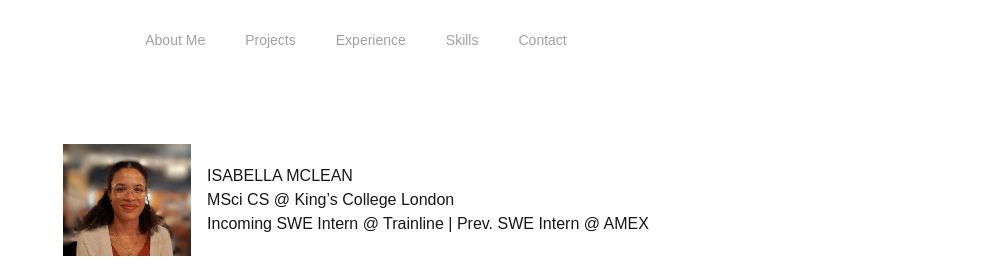
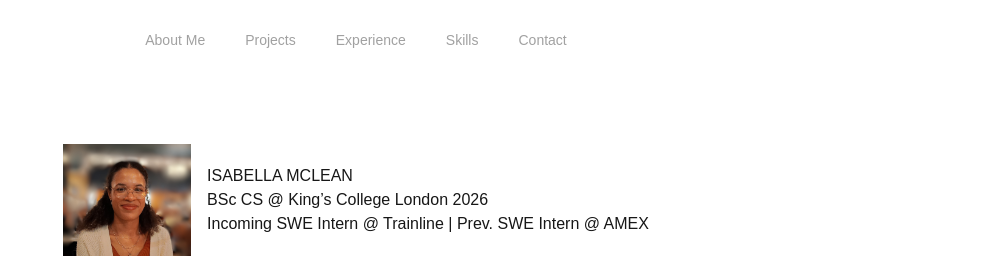
Before and after one commit to Isabella-Mclean/portfolio, a Next.js app in the folder portfolio-website/: page / in a window 1280 px wide. Shown: the top 278 px of the page, without its empty margins (284-1280 px from the left). Built offline with nearby package versions, Linux system fonts and the light colour scheme.

Commit message:
Update About.tsx

```diff
--- a/portfolio-website/src/components/About.tsx
+++ b/portfolio-website/src/components/About.tsx
@@ -13,7 +13,7 @@ export default function About(){
                 className="max-w-32 h-auto"/>
             <div className="flex flex-col">
                 <h1>ISABELLA MCLEAN</h1>
-                <h3>MSci CS @ King’s College London </h3>
+                <h3>BSc CS @ King’s College London 2026 </h3>
                 <h3>Incoming SWE Intern @ Trainline | Prev. SWE Intern @ AMEX</h3>
             </div>
         </div>
```
